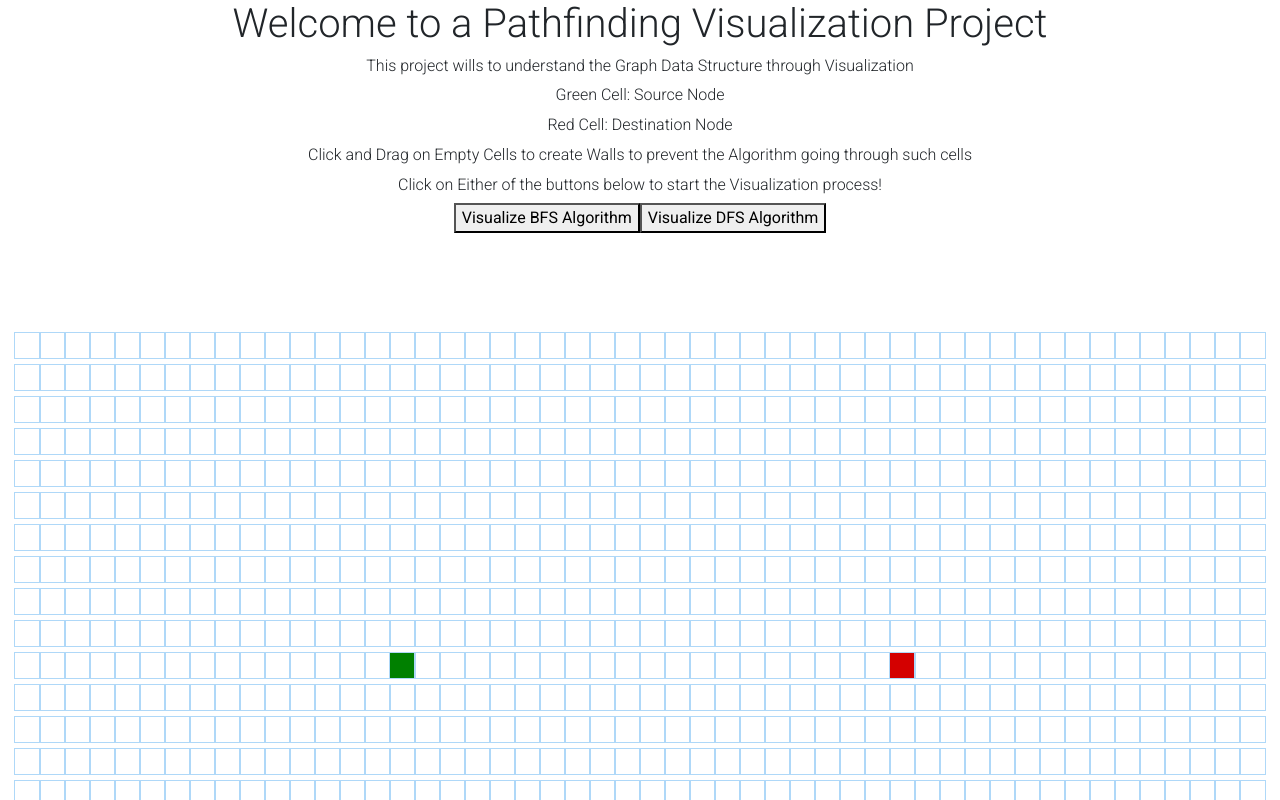
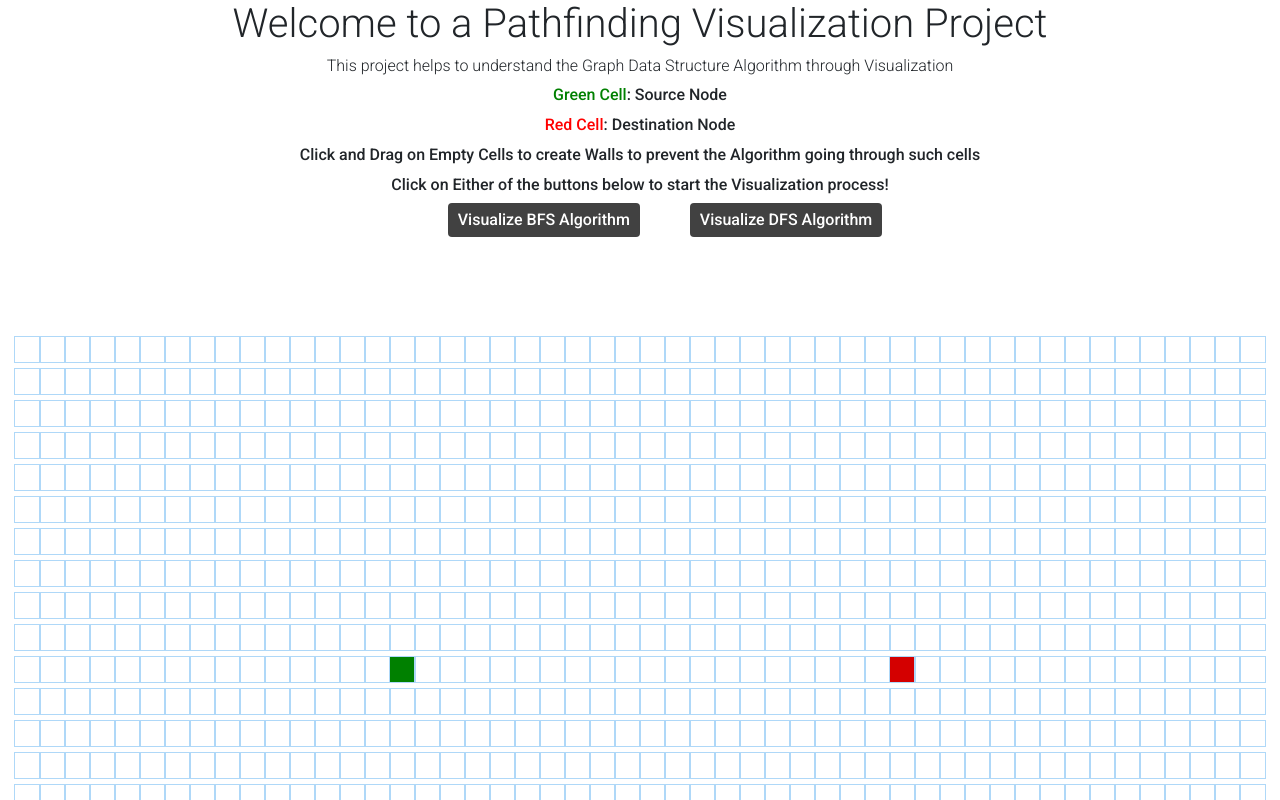
Before and after one commit to UrAvgCoder/Path-Finding-Visualization, a React (Create React App) app: page / in a window 1280 px wide. Shown: the top 800 px of the page. Built offline with nearby package versions, Linux system fonts and the light colour scheme.

Commit message:
Adding more info and styles

```diff
--- a/package.json
+++ b/package.json
@@ -7,6 +7,7 @@
     "@testing-library/jest-dom": "^5.16.4",
     "@testing-library/react": "^13.2.0",
     "@testing-library/user-event": "^13.5.0",
+    "mdb-ui-kit": "^4.0.0",
     "react": "^18.1.0",
     "react-dom": "^18.1.0",
     "react-scripts": "5.0.1",
--- a/public/index.html
+++ b/public/index.html
@@ -2,7 +2,7 @@
 <html lang="en">
   <head>
     <meta charset="utf-8" />
-    <link rel="icon" href="%PUBLIC_URL%/favicon.ico" />
+    <link rel="icon" href="%PUBLIC_URL%/favicon.jpg" />
     <meta name="viewport" content="width=device-width, initial-scale=1" />
     <meta name="theme-color" content="#000000" />
     <meta
--- a/src/App.css
+++ b/src/App.css
@@ -1,3 +1,7 @@
+* {
+  font-weight: 500;
+}
+
 .App {
   text-align: center;
 }
@@ -5,3 +9,34 @@
 p {
   margin-bottom: 6px !important
 }
+
+.color-green {
+  color: green;
+}
+
+.color-red {
+  color: red;
+}
+
+.color-wall {
+  color: rgb(12, 53, 71);
+}
+
+button {
+  margin-left: 50px !important;
+  margin-bottom: 0% !important;
+  border-radius: 4px !important;
+  background-color: #414141; /* Green */
+  border: none;
+  color: white;
+  padding: 5px 10px;
+  text-align: center;
+  text-decoration: none;
+  display: inline-block;
+  font-size: 16px;
+}
+
+button:hover {
+  background-color: #e0e0e0; /* Green */
+  color: black;
+}
--- a/src/App.js
+++ b/src/App.js
@@ -5,9 +5,9 @@ function App() {
   return (
     <div className="App">
       <h1>Welcome to a Pathfinding Visualization Project</h1>
-      <h6>This project wills to understand the Graph Data Structure through Visualization</h6>
-      <p>Green Cell: Source Node</p>
-      <p>Red Cell: Destination Node</p>
+      <h6>This project helps to understand the Graph Data Structure Algorithm through Visualization</h6>
+      <p><span class="color-green">Green Cell</span>: Source Node</p>
+      <p><span class="color-red">Red Cell</span>: Destination Node</p>
       <p>Click and Drag on Empty Cells to create Walls to prevent the Algorithm going through such cells</p>
       <p>Click on Either of the buttons below to start the Visualization process!</p>
       <PathfindingVisualization></PathfindingVisualization>
--- a/src/Core/PathfindingVisualization.jsx
+++ b/src/Core/PathfindingVisualization.jsx
@@ -1,10 +1,11 @@
-import React, { Component } from "react";
+import React, { Component, Fragment } from "react";
 import Cell from "./Cell/Cell";
 import "./PathfindingVisualization.css";
 import bfs from "./algos/bfs";
 import { getNodesInShortestPath } from "./algos/bfs";
 import Navbar from "./Navbar/Navbar";
-import { MDBContainer, MDBRow, MDBCol, MDBFooter, MDBBtn } from "mdbreact";
+import { MDBContainer, MDBRow, MDBCol, MDBFooter } from "mdbreact";
+
 import dfs from "./algos/dfs";
 
 const START_NODE_ROW = 10;
@@ -131,6 +132,7 @@ export default class PathfindingVisualization extends Component {
           fluid
           className="cloudy-knoxville-gradient"
         ></MDBContainer>
+
         <button onClick={() => this.startBFSVisualization()}>
           Visualize BFS Algorithm
         </button>
```
Also changed, not shown: public/favicon.jpg (added), 1 other file (tests, documents, lock files or other folders).
